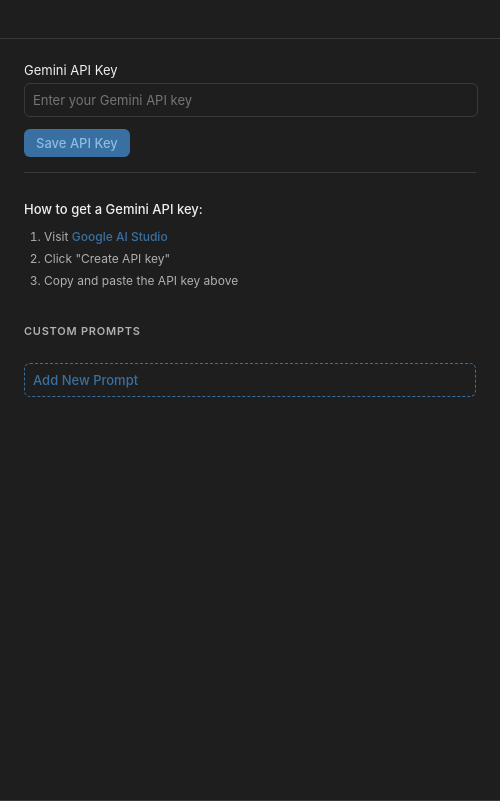
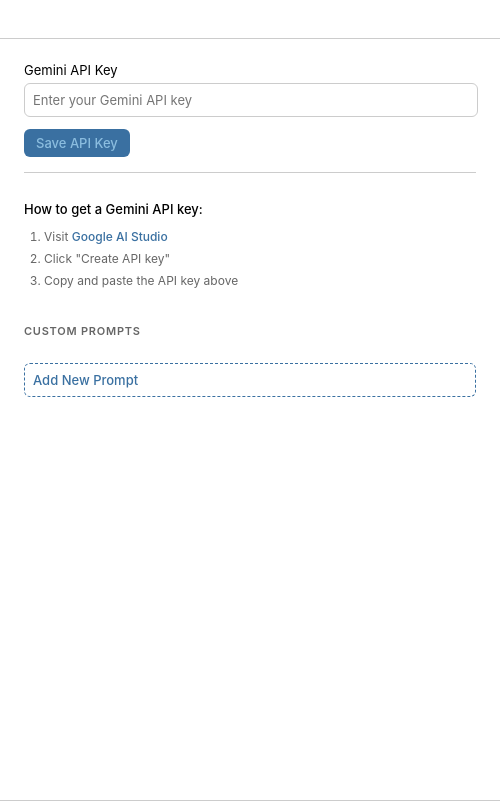
Before and after one commit to mohilcode/glimpse, an Electron app: page src/templates/settings.html in a window 500 px wide. Drawn offline with Linux system fonts and the light colour scheme; no server answers.

Commit message:
Make the Settings page light mode
---

For more details, open the [Copilot Workspace session](https://copilot-workspace.githubnext.com/mohilcode/glimpse?shareId=XXXX-XXXX-XXXX-XXXX).

```diff
--- a/src/templates/settings.html
+++ b/src/templates/settings.html
@@ -6,14 +6,14 @@
     <title>Glimpse Settings</title>
     <style>
         :root {
-            --background: #1e1e1e;
-            --secondary-background: transparent;
-            --border: #3a3a3a;
-            --text: #f0f0f0;
-            --text-secondary: #b0b0b0;
+            --background: #ffffff;
+            --secondary-background: #f0f0f0;
+            --border: #cccccc;
+            --text: #000000;
+            --text-secondary: #666666;
             --accent: #3a70a1;
-            --hover: rgba(255, 255, 255, 0.08);
-            --input-background: #333;
+            --hover: rgba(0, 0, 0, 0.08);
+            --input-background: #e0e0e0;
         }
 
         body {
```
